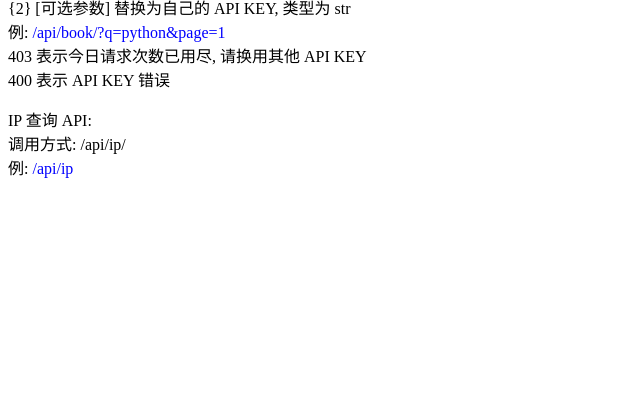
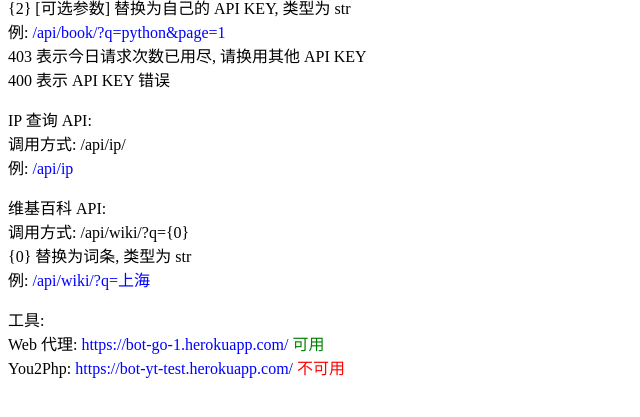
Before and after one commit to justsweetpotato/potato-search, a Django app: page /doc/ in a window 1280 px wide. Shown: the part 226-643 px from the top of the page, without its empty margins (0-640 px from the left). Run offline with Django 3.2, Linux system fonts and the light colour scheme; data that the repository does not hold is empty.

Commit message:
增加接口

```diff
--- a/potato/data.py
+++ b/potato/data.py
@@ -26,6 +26,11 @@
     location = request.GET.get('location', 'off')  # 地理位置开关
     ip = None
     address = None
+    title = None
+    q_text = None
+
+    if page == 1:
+        title, q_text = requests_to_wikipedia(client_msg)  # 获取查询字符的简介
 
     if location == 'on':
         ip = get_client_ip(request)  # 获取用户 IP
@@ -48,8 +53,8 @@
                 content['ip'] = ip
                 content['address'] = address
                 content['location'] = location
-                if page == 1:
-                    content['title'], content['text'] = requests_to_wikipedia(client_msg)
+                content['title'] = title
+                content['text'] = q_text
                 return content
 
     # 所有请求均失败, 返回 403
@@ -104,8 +109,8 @@
             link_list.append(data_dict["link"])
             snippet_list.append(data_dict["htmlSnippet"])
 
-        data_tuple = zip(title_list, link_list, snippet_list)
-        content = {"content": data_tuple}
+        data_zip = zip(title_list, link_list, snippet_list)
+        content = {"content": data_zip}
         content["empty"] = False
     else:
         content["empty"] = True
@@ -146,3 +151,26 @@
     with requests.get(url) as r:
         server_msg = r.text
         return server_msg
+
+
+def check_web(web):
+    '''检查网站可用性 & 激活 herokuapp'''
+
+    title_list = []
+    url_list = []
+    checked = []
+
+    for title, url in web:
+        title_list.append(title)
+        url_list.append(url)
+        try:
+            with requests.get(url) as r:
+                if r.status_code == 200:
+                    checked.append(True)
+                else:
+                    checked.append(False)
+        except:
+            checked.append(False)
+    content = {'content': zip(title_list, url_list, checked)}
+
+    return content
--- a/potato/templates/doc.html
+++ b/potato/templates/doc.html
@@ -11,6 +11,15 @@
             text-decoration: none;
             color: blue
         }
+
+        .span_ok {
+            color: green;
+        }
+
+        .span_not_ok {
+            color: red;
+        }
+
     </style>
 </head>
 <body>
@@ -21,19 +30,40 @@
     <h2>文档</h2>
     <p>
         书籍查询 API:<br>
-        调用方式: /api/book/?q={0}&page={1}&key={2} <br>
-        {0} 替换为查询字符, 类型为 str <br>
-        {1} 替换为页数(默认每页10条数据), 类型为 int <br>
-        {2} [可选参数] 替换为自己的 API KEY, 类型为 str <br>
+        调用方式: /api/book/?q={0}&page={1}&key={2}<br>
+        {0} 替换为查询字符, 类型为 str<br>
+        {1} 替换为页数(默认每页10条数据), 类型为 int<br>
+        {2} [可选参数] 替换为自己的 API KEY, 类型为 str<br>
         例: <a href="/api/book/?q=python&page=1">/api/book/?q=python&page=1</a><br>
-        403 表示今日请求次数已用尽, 请换用其他 API KEY <br>
+        403 表示今日请求次数已用尽, 请换用其他 API KEY<br>
         400 表示 API KEY 错误
     </p>
 
     <p>
         IP 查询 API:<br>
-        调用方式: /api/ip/ <br>
+        调用方式: /api/ip/<br>
         例: <a href="/api/ip/">/api/ip</a>
+    </p>
+
+    <p>
+        维基百科 API:<br>
+        调用方式: /api/wiki/?q={0}<br>
+        {0} 替换为词条, 类型为 str<br>
+        例: <a href="/api/wiki/?q=上海">/api/wiki/?q=上海</a><br>
+    </p>
+
+
+    <p>
+        工具:<br>
+        {% for title, url, ok in content %}
+            {{ title }}: <a href="{{ url }}">{{ url }}</a>
+            {% if ok %}
+                <span class="span_ok">可用</span>
+            {% else %}
+                <span class="span_not_ok">不可用</span>
+            {% endif %}
+            <br>
+        {% endfor %}
     </p>
 </div>
 </body>
--- a/potato/urls.py
+++ b/potato/urls.py
@@ -9,4 +9,5 @@
     path('doc/', views.doc, name='doc'),
     path('api/book/', views.api_book, name='api_book'),
     path('api/ip/', views.api_ip, name='api_ip'),
+    path('api/wiki/', views.api_wiki, name='api_wiki')
 ]
--- a/potato/views.py
+++ b/potato/views.py
@@ -9,6 +9,8 @@
 from .data import get_api_data
 from .data import get_client_ip
 from .data import get_ip_address
+from .data import requests_to_wikipedia
+from .data import check_web
 
 
 def search(request):
@@ -51,7 +53,13 @@
 def doc(request):
     '''文档'''
 
-    return render(request, 'doc.html')
+    web = (
+        ('Web 代理', 'https://bot-go-1.herokuapp.com/'),
+        ('You2Php', 'https://bot-yt-test.herokuapp.com/')
+    )
+
+    content = check_web(web)
+    return render(request, 'doc.html', content)
 
 
 def api_book(request):
@@ -74,3 +82,15 @@
     ip = get_client_ip(request)
     address = get_ip_address(ip)
     return HttpResponse("当前 IP: " + ip + " 来自于: " + address)
+
+
+def api_wiki(request):
+    '''维基百科查询接口'''
+
+    q = request.GET.get('q', '')
+
+    if q:
+        title, q_text = requests_to_wikipedia(q)
+        if title:
+            return HttpResponse(title + "<br>" + q_text)
+    return HttpResponse("缺少参数<br><a href='/doc/'>查看文档</a>")
```
Also changed, not shown: potato/templates/just_test.html (deleted, +0 -6 lines).
